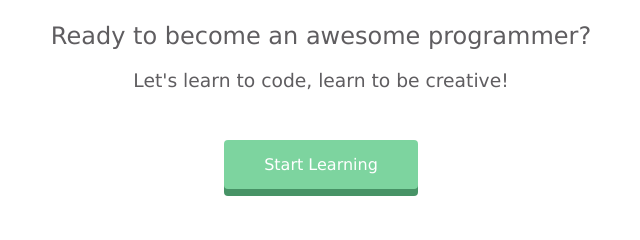
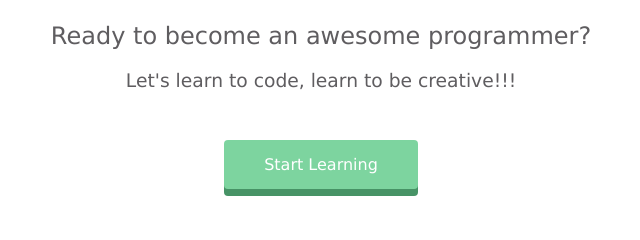
Before and after one commit to ennypitan/progate, a plain HTML site: page index.html in a window 1280 px wide. Shown: the part 1319-1559 px from the top of the page, 319-959 px from the left. Drawn offline with Linux system fonts and the light colour scheme.

Commit message:
Update index.html

```diff
--- a/index.html
+++ b/index.html
@@ -72,7 +72,7 @@
       <div class="container">
         <div class="heading">
           <h2>Ready to become an awesome programmer?</h2>
-          <h3>Let's learn to code, learn to be creative!</h3>
+          <h3>Let's learn to code, learn to be creative!!!</h3>
         </div>
         <span class="btn message">Start Learning</span>
       </div>
```
